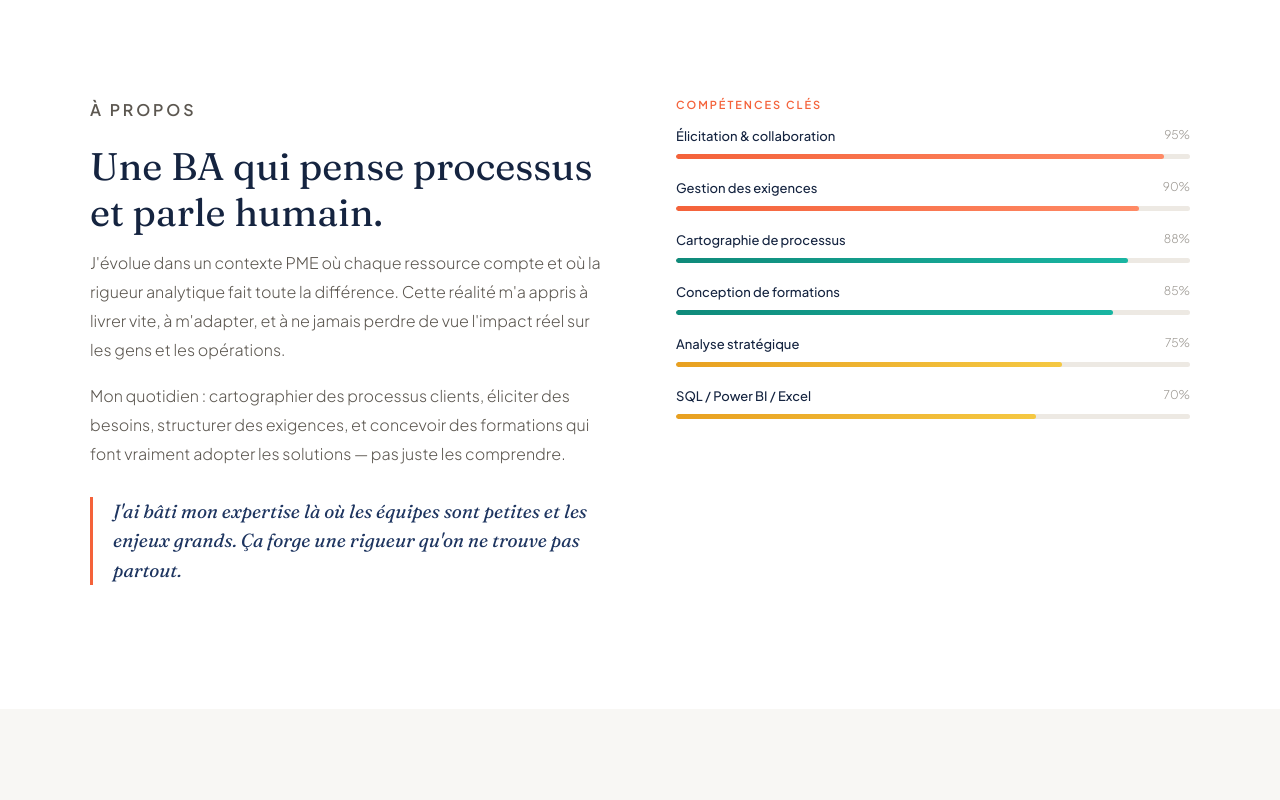
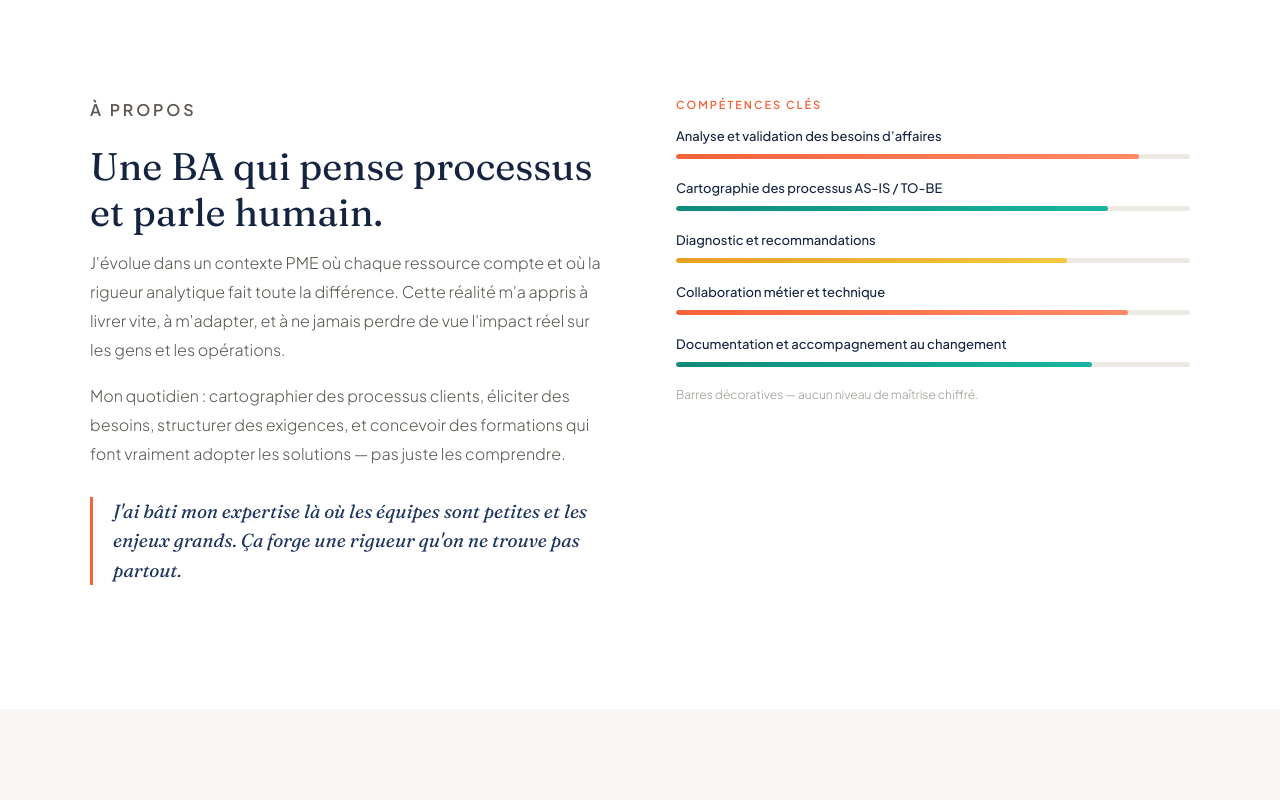
Before and after one commit to v3ll13/v3ll13.github.io, a plain HTML site: page index.html in a window 1280 px wide. Shown: the part 840-1640 px from the top of the page. Drawn offline with Linux system fonts and the light colour scheme.

Commit message:
Refine skills and career text while preserving original photo and layout

```diff
--- a/index.html
+++ b/index.html
@@ -411,31 +411,13 @@ footer p { font-size: 12px; color: rgba(255,255,255,.28); }
         </blockquote>
       </div>
       <div class="reveal">
-        <p class="section-label" data-fr="Compétences clés" data-en="Key skills">Compétences clés</p>
-        <div class="skill-item">
-          <div class="skill-top"><span class="skill-name" data-fr="Élicitation & collaboration" data-en="Elicitation & collaboration">Élicitation & collaboration</span><span class="skill-pct">95%</span></div>
-          <div class="skill-bar"><div class="skill-fill fill-coral" data-width="95"></div></div>
-        </div>
-        <div class="skill-item">
-          <div class="skill-top"><span class="skill-name" data-fr="Gestion des exigences" data-en="Requirements management">Gestion des exigences</span><span class="skill-pct">90%</span></div>
-          <div class="skill-bar"><div class="skill-fill fill-coral" data-width="90"></div></div>
-        </div>
-        <div class="skill-item">
-          <div class="skill-top"><span class="skill-name" data-fr="Cartographie de processus" data-en="Process mapping">Cartographie de processus</span><span class="skill-pct">88%</span></div>
-          <div class="skill-bar"><div class="skill-fill fill-teal" data-width="88"></div></div>
-        </div>
-        <div class="skill-item">
-          <div class="skill-top"><span class="skill-name" data-fr="Conception de formations" data-en="Training design">Conception de formations</span><span class="skill-pct">85%</span></div>
-          <div class="skill-bar"><div class="skill-fill fill-teal" data-width="85"></div></div>
-        </div>
-        <div class="skill-item">
-          <div class="skill-top"><span class="skill-name" data-fr="Analyse stratégique" data-en="Strategic analysis">Analyse stratégique</span><span class="skill-pct">75%</span></div>
-          <div class="skill-bar"><div class="skill-fill fill-gold" data-width="75"></div></div>
-        </div>
-        <div class="skill-item">
-          <div class="skill-top"><span class="skill-name">SQL / Power BI / Excel</span><span class="skill-pct">70%</span></div>
-          <div class="skill-bar"><div class="skill-fill fill-gold" data-width="70"></div></div>
-        </div>
+        <p class="section-label" data-fr="Compétences clés" data-en="Core capabilities">Compétences clés</p>
+        <div class="skill-item"><div class="skill-top"><span class="skill-name" data-fr="Analyse et validation des besoins d’affaires" data-en="Business needs analysis and validation">Analyse et validation des besoins d’affaires</span></div><div class="skill-bar"><div class="skill-fill fill-coral" data-width="90"></div></div></div>
+        <div class="skill-item"><div class="skill-top"><span class="skill-name" data-fr="Cartographie des processus AS-IS / TO-BE" data-en="AS-IS / TO-BE process mapping">Cartographie des processus AS-IS / TO-BE</span></div><div class="skill-bar"><div class="skill-fill fill-teal" data-width="84"></div></div></div>
+        <div class="skill-item"><div class="skill-top"><span class="skill-name" data-fr="Diagnostic et recommandations" data-en="Diagnostics and recommendations">Diagnostic et recommandations</span></div><div class="skill-bar"><div class="skill-fill fill-gold" data-width="76"></div></div></div>
+        <div class="skill-item"><div class="skill-top"><span class="skill-name" data-fr="Collaboration métier et technique" data-en="Business and technical collaboration">Collaboration métier et technique</span></div><div class="skill-bar"><div class="skill-fill fill-coral" data-width="88"></div></div></div>
+        <div class="skill-item"><div class="skill-top"><span class="skill-name" data-fr="Documentation et accompagnement au changement" data-en="Documentation and change support">Documentation et accompagnement au changement</span></div><div class="skill-bar"><div class="skill-fill fill-teal" data-width="81"></div></div></div>
+        <p style="font-size:12px;color:var(--gray-400);margin-top:16px" data-fr="Barres décoratives — aucun niveau de maîtrise chiffré." data-en="Decorative bars — no numeric proficiency ratings.">Barres décoratives — aucun niveau de maîtrise chiffré.</p>
       </div>
     </div>
   </div>
@@ -526,9 +508,9 @@ footer p { font-size: 12px; color: rgba(255,255,255,.28); }
         </div>
       </div>
       <div>
-        <p class="tools-category-label" style="color:var(--gold)" data-fr="⬤ Certifications" data-en="⬤ Certifications">⬤ Certifications</p>
+        <p class="tools-category-label" style="color:var(--gold)" data-fr="⬤ Formation" data-en="⬤ Education">⬤ Formation</p>
         <div class="tools-row">
-          <div class="tool-pill"><div class="tool-dot dot-gold"></div><span data-fr="CCBA — en cours (IIBA)" data-en="CCBA — in progress (IIBA)">CCBA — en cours (IIBA)</span></div>
+          <div class="tool-pill"><div class="tool-dot dot-gold"></div><span data-fr="Maîtrise en gestion des TI" data-en="Master’s in IT Management">Maîtrise en gestion des TI</span></div>
         </div>
       </div>
     </div>
@@ -540,11 +522,11 @@ footer p { font-size: 12px; color: rgba(255,255,255,.28); }
   <div class="contact-blob"></div>
   <div class="inner">
     <p class="section-label" data-fr="Contact" data-en="Contact">Contact</p>
-    <h2 class="section-title reveal" data-fr="Travaillons ensemble." data-en="Let's work together.">Travaillons ensemble.</h2>
+    <h2 class="section-title reveal" data-fr="Échangeons sur les opportunités." data-en="Let’s connect about opportunities.">Échangeons sur les opportunités.</h2>
     <p class="contact-intro reveal"
-       data-fr="Vous avez un projet d'optimisation, une initiative en cours, ou vous cherchez à renforcer votre équipe BA ? Je serais ravie d'en discuter."
-       data-en="You have an optimization project, an ongoing initiative, or you're looking to strengthen your BA team? I'd love to connect.">
-      Vous avez un projet d'optimisation, une initiative en cours, ou vous cherchez à renforcer votre équipe BA ? Je serais ravie d'en discuter.
+       data-fr="Vous recherchez une analyste d’affaires TI pour contribuer à des projets de transformation, d’analyse ou d’amélioration des processus ? Échangeons."
+       data-en="Looking for a business analyst to contribute to transformation, analysis or process improvement initiatives? Let’s connect.">
+      Vous recherchez une analyste d’affaires TI pour contribuer à des projets de transformation, d’analyse ou d’amélioration des processus ? Échangeons.
     </p>
     <div class="contact-links reveal">
       <a href="https://www.linkedin.com/in/vellie-laguerre-0649a3119/" target="_blank" class="btn-coral">LinkedIn →</a>
```
